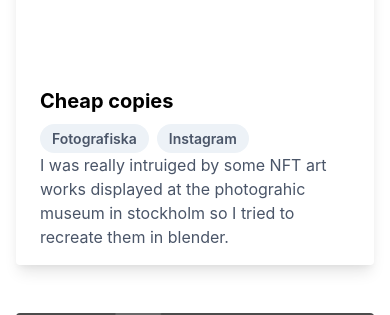
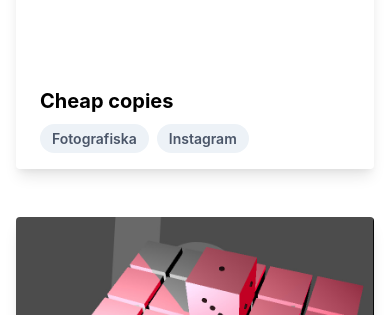
Before and after one commit to Demborg/demborg.github.io, a React (Create React App) app: page / in a window 390 px wide. Shown: the part 416-731 px from the top of the page. Built offline with nearby package versions, Linux system fonts and the light colour scheme.

Commit message:
Nicer transitions

```diff
--- /dev/null
+++ b/src/App.css
@@ -0,0 +1,20 @@
+.Card {
+    transition: transform 2s;
+    width: 100%
+}
+
+.Card:hover {
+    transform-origin: center;
+    transform: scale(1.15);
+}
+
+.Text {
+    max-height: 0;
+    transition: all 2s;
+    opacity: 0;
+}
+
+.Card:hover > .Stuff > .Text {
+    max-height: 10rem;
+    opacity: 1;
+}
--- a/src/App.tsx
+++ b/src/App.tsx
@@ -1,6 +1,7 @@
 import React, { useEffect, useState } from 'react';
 import posts from "./posts.json"
 import avatar from "./img/avatar.jpg"
+import './App.css'
 
 interface Link {
   text: string;
@@ -50,14 +51,13 @@ function ImageDisplay(props: { images: string[] }) {
 
 function Card(props: { post: Post }) {
   const post = props.post
-  const [hidden, setHidden] = useState(true)
   return (
-    <div className="rounded overflow-hidden shadow-lg" onMouseEnter={() => setHidden(false)} onMouseLeave={() => setHidden(true)}>
+    <div className="rounded overflow-hidden shadow-lg Card">
       <ImageDisplay images={post.images} />
-      <div className="px-6 py-4">
+      <div className="px-6 py-4 Stuff">
         <div className="font-bold text-xl mb-2">{post.title}</div>
         {post.links.map((link, index) => <LinkButton link={link} key={index} />)}
-        <p className={`text-gray-700 text-base ${hidden ? 'lg:hidden xl:hidden' : ''}`}>
+        <p className={"text-gray-700 text-base Text"}>
           {post.intro}
         </p>
       </div>
@@ -70,7 +70,7 @@ function Grid(props: { posts: Post[] }) {
     <div className="flex flex-wrap">
       {props.posts.map(
         (post, index) =>
-          <div className="w-full sm:w-1/2 md:w-1/2 lg:w-1/3 xl:w-1/4 mb-4 hover:zoom-10 p-4" key={index}>
+          <div className="w-full sm:w-1/2 md:w-1/2 lg:w-1/3 xl:w-1/4 mb-4 p-4 mx-auto" key={index}>
             <Card post={post} />
           </div>
       )}
```
